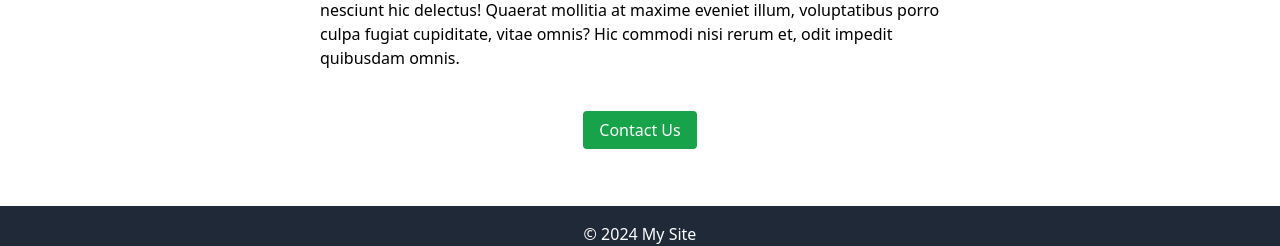
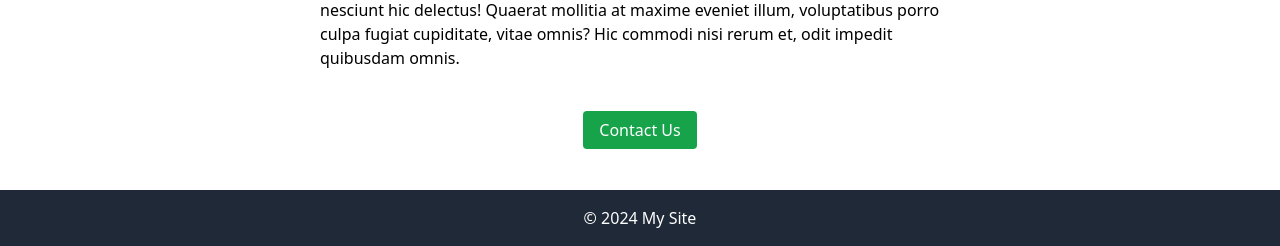
Before and after one commit to theMorganObject/next-static-template, a Next.js app: page /about in a window 1280 px wide. Shown: the part 1210-1456 px from the top of the page. Built offline with nearby package versions, Linux system fonts and the light colour scheme.

Commit message:
semantic html update

```diff
--- a/src/app/about/page.tsx
+++ b/src/app/about/page.tsx
@@ -3,8 +3,8 @@ import Link from 'next/link';
 
 export default function About() {
   return (
-    <main className='flex flex-col items-center max-w-2xl p-4'>
-      <h1 className='text-4xl font-bold my-8'>About Us</h1>
+    <section className='flex flex-col items-center max-w-2xl p-4'>
+      <h1 className='text-4xl font-bold text-center my-8'>About Us</h1>
       <p className='max-w-md mb-12 md:max-w-2xl'>
         Lorem ipsum dolor sit amet consectetur adipisicing elit. Fuga sit
         deleniti autem, nostrum voluptates blanditiis quisquam repudiandae
@@ -79,7 +79,7 @@ export default function About() {
       </section>
 
       {/* Final Paragraph */}
-      <p className='max-w-md md:max-w-2xl'>
+      <p className='max-w-md mb-12 md:max-w-2xl'>
         Lorem, ipsum dolor sit amet consectetur adipisicing elit. Consectetur
         molestiae nesciunt hic delectus! Quaerat mollitia at maxime eveniet
         illum, voluptatibus porro culpa fugiat cupiditate, vitae omnis? Hic
@@ -87,7 +87,7 @@ export default function About() {
       </p>
 
       {/* Contact Button */}
-      <div className='py-12'>
+      <div className='mb-8'>
         <Link
           href='/contact'
           className='px-4 py-2 bg-green-600 text-white rounded hover:bg-green-700'
@@ -95,6 +95,6 @@ export default function About() {
           Contact Us
         </Link>
       </div>
-    </main>
+    </section>
   );
 }
```
